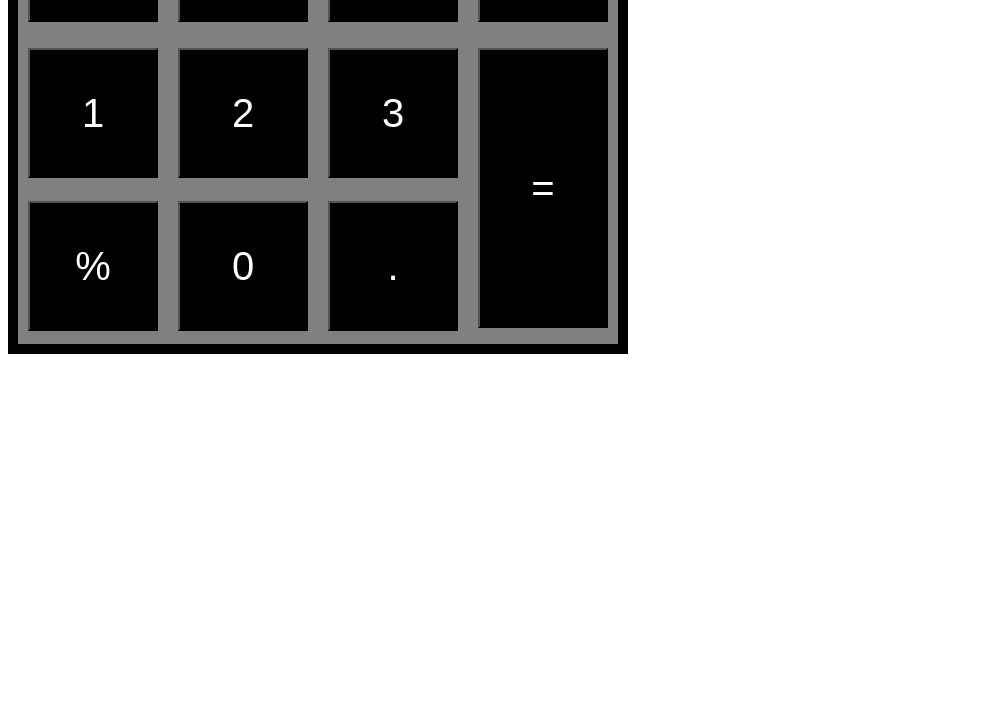
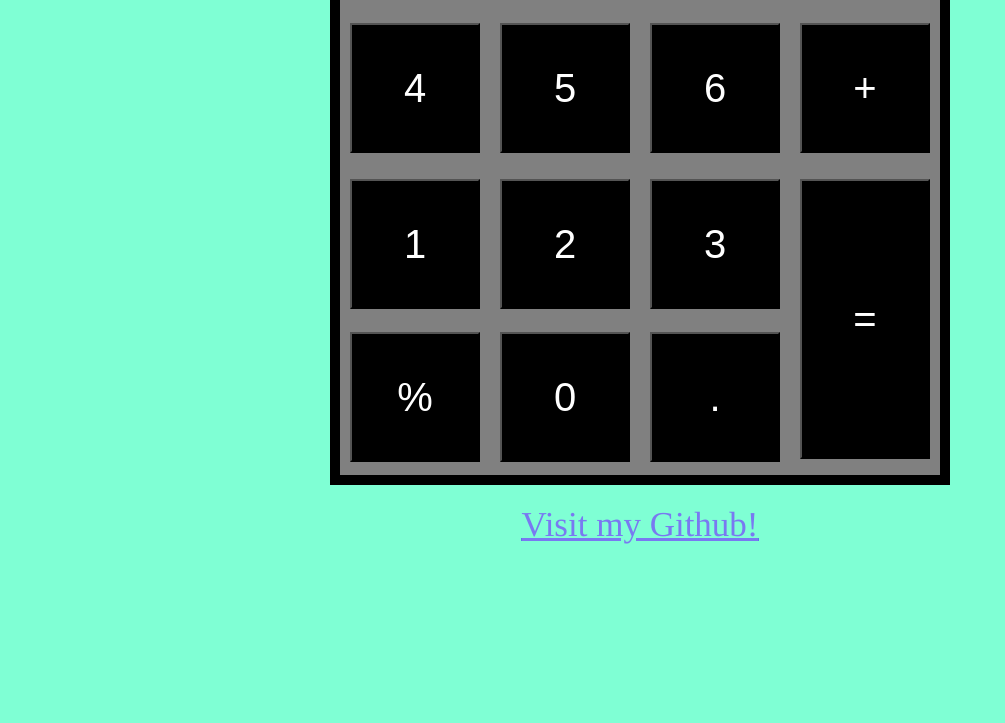
Before and after one commit to AustinHuang1203/Calculator, a plain HTML site: page index.html in a window 1280 px wide. Shown: the part 664-1387 px from the top of the page, without its empty margins (0-1005 px from the left). Before the commit the page ends 1026 px from the top, so only its background shows below. Drawn offline with Linux system fonts and the light colour scheme.

Commit message:
added credits

```diff
--- a/index.html
+++ b/index.html
@@ -8,6 +8,9 @@
     <link rel="stylesheet" href="style.css">
   </head>
   <body>
+    <div class = "title1">Calculator!</div>
+
+    <div class = "calcbox1">
       <div class = "calculatorbox">
           <div class="display1">
               <div id = "display2" class="display2"></div>
@@ -37,6 +40,9 @@
 
 
       </div>
+    </div>
+
+    <a href= "https://github.com/AustinHuang1203/rps-game" target ="_blank"><div class ="credits2 font6">Visit my Github!</div></a>
 
 
 
--- a/style.css
+++ b/style.css
@@ -1,5 +1,38 @@
 
 /* flexboxes*/
+body{
+    background-color:aquamarine;
+}
+
+.title1{
+    display:flex;
+    justify-content: center;
+    font-size:80px;
+    padding-top:20px;
+    padding-bottom:20px;
+}
+
+.font6{
+    font-size:35px;
+    color:rgb(121, 121, 241);
+    font-family:Times, Times New Roman, serif;
+    text-decoration:underline;
+}
+
+.credits2{
+    display:flex;
+    justify-content:center;
+    padding-top:20px;
+    padding-bottom:170px;
+    width:100%;
+}
+
+.calcbox1{
+    display:flex;
+    width:100%;
+    justify-content:center;
+}
+
 .calculatorbox{
     display:flex;
     border:10px solid;
@@ -28,7 +61,7 @@
     justify-content:right;
     width:100%;
     height:50%;
-    font-size:40px;
+    font-size:45px;
     padding-right:5px;
 }
 
@@ -37,7 +70,7 @@
     justify-content:right;
     width:100%;
     height:50%;
-    font-size:40px;
+    font-size:45px;
     padding-right:5px;
 }
 
```
Lines whose indentation alone changed are shown as unchanged.
